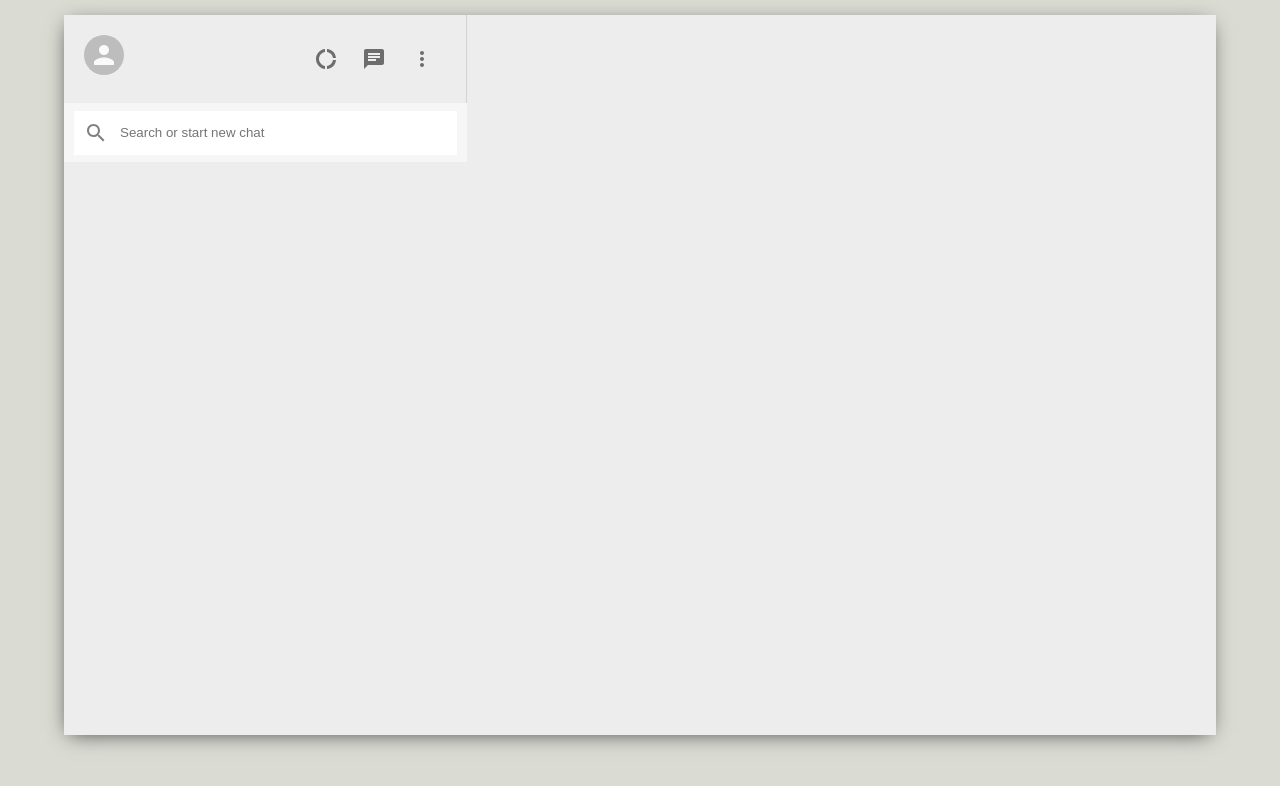
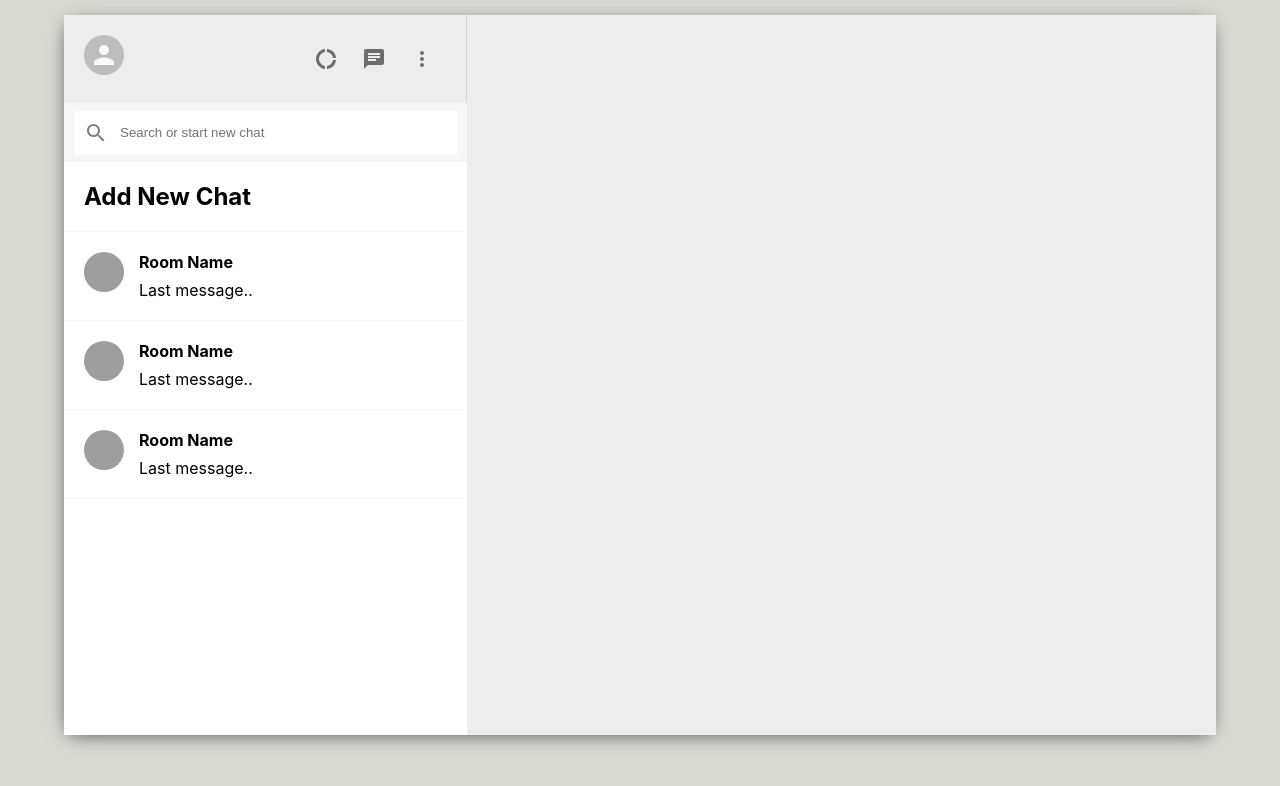
Before and after one commit to wahidul-dev/whatsapp-clone, a React (Create React App) app in the folder whatsapp/: page / in a window 1280 px wide. Shown: the top 786 px of the page. Built offline with nearby package versions, Linux system fonts and the light colour scheme; grey boxes are pictures that could not be loaded.

Commit message:
sidebar added

```diff
--- a/whatsapp/src/Sidebar.css
+++ b/whatsapp/src/Sidebar.css
@@ -47,3 +47,9 @@
   margin-right: 2vw;
   font-size: 24px !important;
 }
+
+.sidebar__chats {
+  flex: 1;
+  background-color: white;
+  overflow: scroll;
+}
--- a/whatsapp/src/Sidebar.js
+++ b/whatsapp/src/Sidebar.js
@@ -5,6 +5,7 @@
 import MoreVertIcon from "@material-ui/icons/MoreVert";
 import { SearchOutlined } from "@material-ui/icons";
 import "./Sidebar.css";
+import SidebarChat from './SidebarChat';
 
 function Sidebar() {
     return (
@@ -33,6 +34,10 @@
             </div>
 
             <div className="sidebar__chats">
+                <SidebarChat addNewChat />
+                <SidebarChat />
+                <SidebarChat />
+                <SidebarChat />
 
             </div>
 
--- /dev/null
+++ b/whatsapp/src/SidebarChat.css
@@ -0,0 +1,19 @@
+.sidebarChat {
+  display: flex;
+  padding: 20px;
+  cursor: pointer;
+  border-bottom: 1px solid #f6f6f6;
+}
+
+.sidebarChat:hover {
+  background-color: #ebebeb;
+}
+
+.sidebarChat__info > h2 {
+  font-size: 16px;
+  margin-bottom: 8px;
+}
+
+.sidebarChat__info {
+  margin-left: 15px;
+}
--- /dev/null
+++ b/whatsapp/src/SidebarChat.js
@@ -0,0 +1,38 @@
+import React, { useEffect, useState } from 'react';
+import { Avatar } from "@material-ui/core";
+import "./SidebarChat.css";
+
+function SidebarChat({ addNewChat }) {
+
+    const [seed, setSeed] = useState("");
+
+    useEffect(() => {
+        setSeed(Math.floor(Math.random() * 5000));
+    }, []);
+
+    const createChat = () => {
+        const roomName = prompt("Please enter name for chat");
+
+        if (roomName) {
+            //database stuff
+        }
+    };
+
+    return !addNewChat ? (
+        <div className="sidebarChat">
+            <Avatar src={`https://avatars.dicebear.com/api/human/${seed}.svg`} />
+            <div className="sidebarChat__info">
+                <h2>Room Name</h2>
+                <p>Last message..</p>
+            </div>
+
+        </div>
+    ): (
+        <div onClick={createChat}
+        className="sidebarChat">
+            <h2>Add New Chat</h2>
+        </div>
+    );
+}
+
+export default SidebarChat
```
Also changed, not shown: 1 other file (tests, documents, lock files or other folders).
